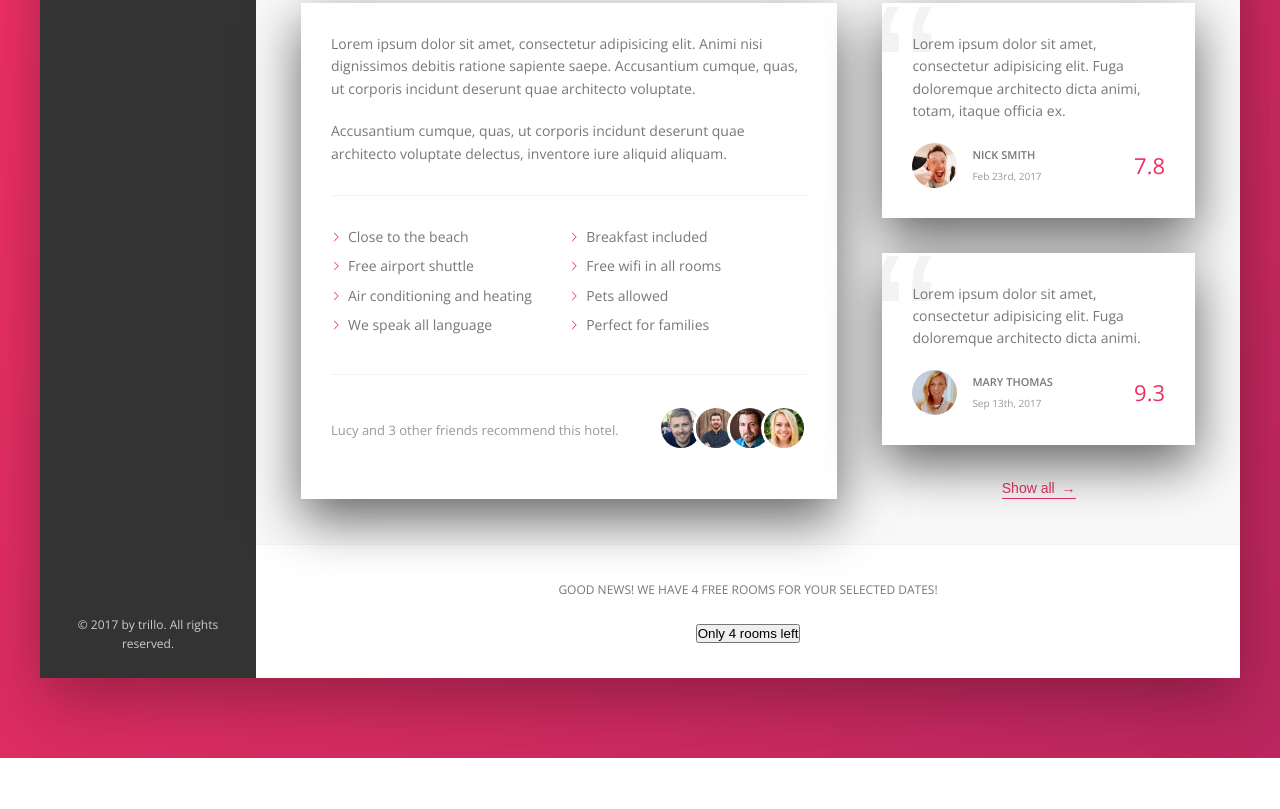
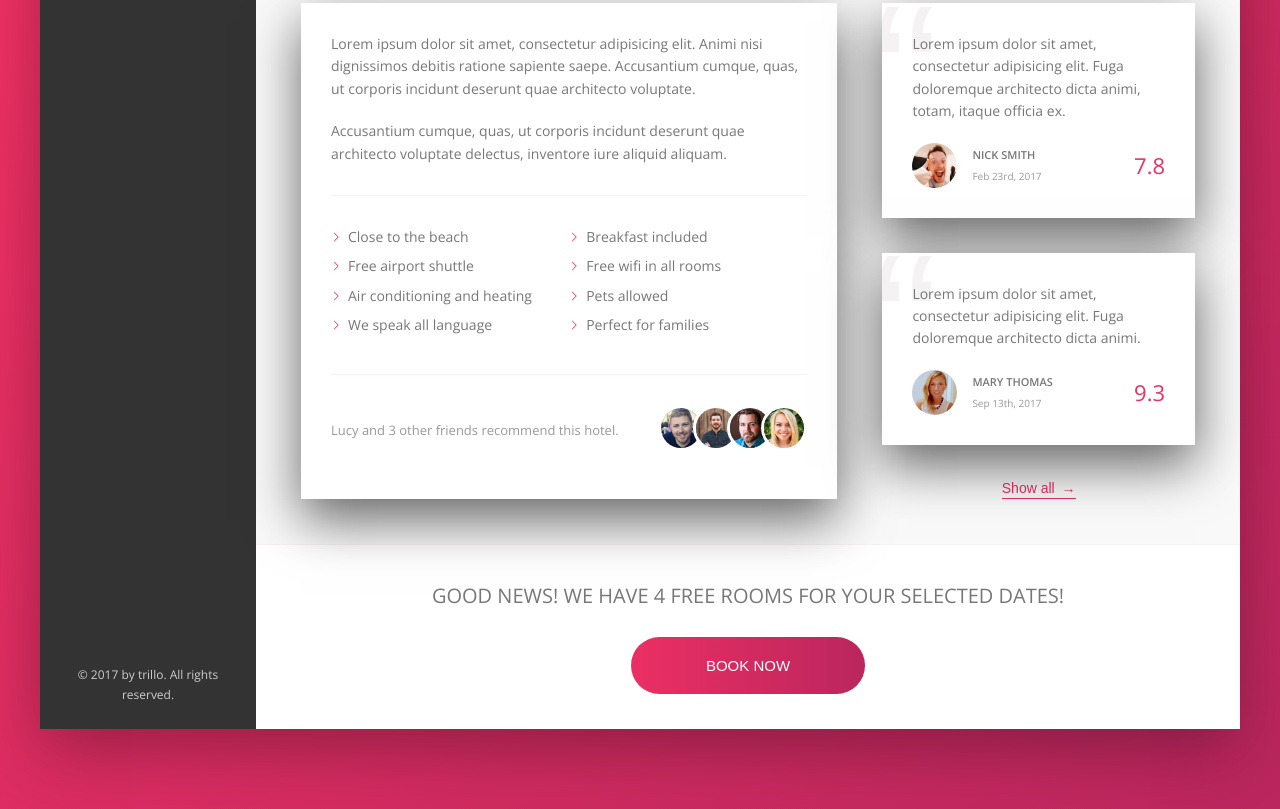
Before and after one commit to iqbalpakeh/trillo-website, a website: page index.html in a window 1280 px wide. Shown: the part 644-1453 px from the top of the page. Before the commit the page ends 1402 px from the top, so only its background shows below. Drawn offline with nearby package versions, Linux system fonts and the light colour scheme; files that its build step writes are made by us from their sources.

Commit message:
Completing footer section

```diff
--- a/index.html
+++ b/index.html
@@ -214,7 +214,9 @@
                             Good news! We have 4 free rooms for your selected dates!
                         </h2>
                         <button class="btn">
-                            Only 4 rooms left
+                            <span class="btn__visible">Book now</span>
+                            <span class="btn__invisible">Only 4 rooms left</span>
+
                         </button>
                     </div>
                 </main>
--- a/sass/_components.scss
+++ b/sass/_components.scss
@@ -502,9 +502,69 @@
 	text-align: center;
 
 	&__book-now {
-		font-size: 1.2rem;
+		font-size: 2rem;
 		font-weight: 300;
 		text-transform: uppercase;
 		margin-bottom: 2.5rem;
 	}
 }
+
+// --------------------------------------------------
+// BUTTON
+// --------------------------------------------------
+
+.btn {
+	font-size: 1.5rem;
+	font-weight: 300;
+	text-transform: uppercase;
+	border-radius: 100px;
+	border: none;
+	background-image: linear-gradient(
+		to right,
+		var(--color-primary),
+		var(--color-primary-dark)
+	);
+	color: #fff;
+	position: relative;
+	overflow: hidden;
+	cursor: pointer;
+
+	& > * {
+		display: inline-block;
+		height: 100%;
+		width: 100%;
+		transition: all 0.2s;
+	}
+
+	&__visible {
+		padding: 2rem 7.5rem;
+	}
+
+	&__invisible {
+		padding: 2rem 0;
+		position: absolute;
+		left: 0;
+		top: -100%;
+	}
+
+	&:hover {
+		background-image: linear-gradient(
+			to left,
+			var(--color-primary),
+			var(--color-primary-dark)
+		);
+	}
+
+	&:hover &__visible {
+		transform: translateY(100%);
+	}
+
+	&:hover &__invisible {
+		top: 0;
+	}
+
+	&:focus {
+		outline: none;
+		animation: pulsate 1s infinite;
+	}
+}
```
